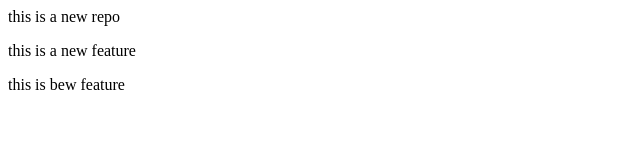
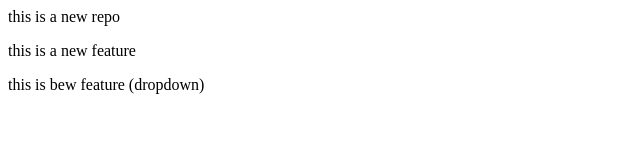
Before and after one commit to PrinceTiwari07/localRepo, a plain HTML site: page index.html in a window 1280 px wide. Shown: the whole page, without its empty margins (0-640 px from the left). Drawn offline with Linux system fonts and the light colour scheme.

```diff
--- a/index.html
+++ b/index.html
@@ -1,3 +1,3 @@
 <p>this is a new repo </p>
 <p>this is a new feature</p>
-<p>this is bew feature</p>
+<p>this is bew feature (dropdown)</p>
```
